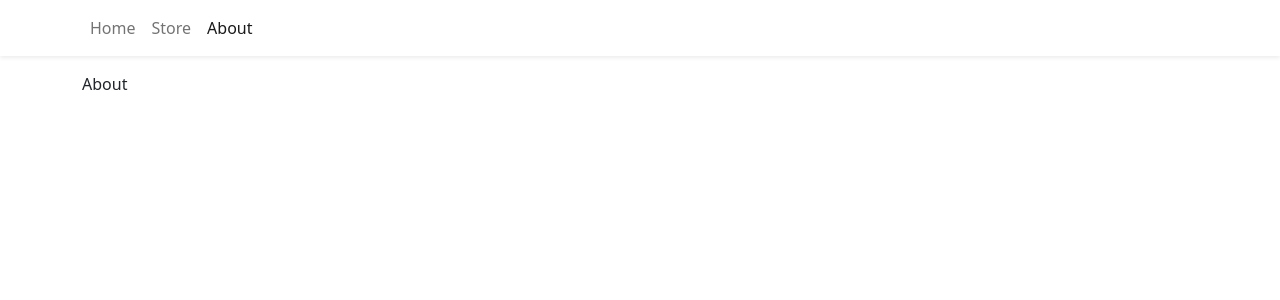
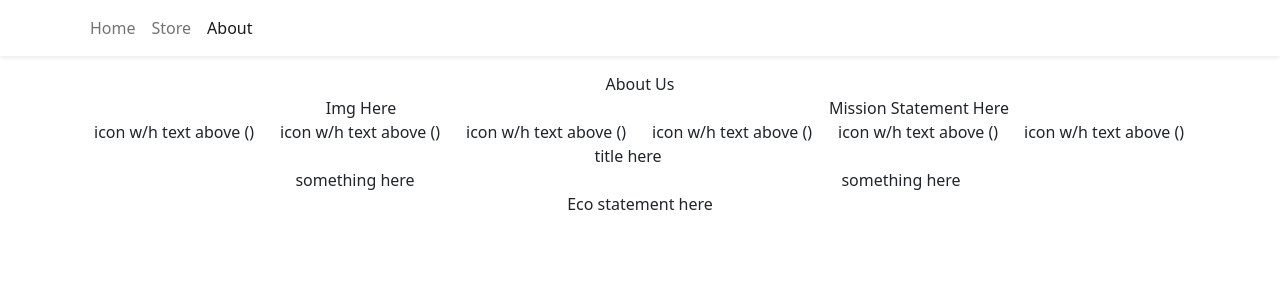
Before and after one commit to 2peagles/typescript, a React (Create React App) app in the folder react-typescript-demo/: page /about in a window 1280 px wide. Shown: the top 300 px of the page. Built offline with nearby package versions, Linux system fonts and the light colour scheme; no server answers; the HTML template or start-up script is replaced by a standard one.

Commit message:
page structures

```diff
--- a/react-typescript-demo/src/App.css
+++ b/react-typescript-demo/src/App.css
@@ -1,11 +1,4 @@
-.App {
-  text-align: center;
-}
 
-.App-logo {
-  height: 40vmin;
-  pointer-events: none;
-}
 
 @media (prefers-reduced-motion: no-preference) {
   .App-logo {
@@ -24,9 +17,6 @@
   color: white;
 }
 
-.App-link {
-  color: #61dafb;
-}
 
 @keyframes App-logo-spin {
   from {
--- a/react-typescript-demo/src/pages/About.tsx
+++ b/react-typescript-demo/src/pages/About.tsx
@@ -1,7 +1,40 @@
-import React from 'react'
+import React from 'react';
+import {Container, Row, Col} from 'react-bootstrap';
 
 export const About = () => {
   return (
-    <div>About</div>
+    <Container fluid >
+      <Row>
+        <Col className='d-flex align-items-center justify-content-center'> About Us </Col>
+      </Row>
+      <Row className='d-flex align-items-center justify-content-center'>
+        <Col className='d-flex align-items-center justify-content-center '> Img Here </Col>
+        <Col className='d-flex align-items-center justify-content-center'> Mission Statement Here  </Col>
+      </Row>
+      <Row>
+        <Container>
+          <Row>
+          <Col> icon w/h text above ()</Col>
+            <Col> icon w/h text above ()</Col>
+              <Col> icon w/h text above ()</Col>
+              <Col> icon w/h text above ()</Col>
+            <Col> icon w/h text above ()</Col>
+          <Col> icon w/h text above ()</Col>
+          </Row>
+        </Container>
+      </Row>
+      <Row>
+        <Row> <Col className='d-flex align-items-center justify-content-center'> title here </Col></Row>
+        <Row>
+          <Col className='d-flex align-items-center justify-content-center '> something here</Col>
+          <Col className='d-flex align-items-center justify-content-center '>
+             something here
+          </Col>
+         </Row>
+      </Row>
+      <Row>
+        <Col className='d-flex align-items-center justify-content-center text-align-center '> Eco statement here </Col>
+      </Row>
+    </Container>
   )
 }
--- a/react-typescript-demo/src/pages/Home.tsx
+++ b/react-typescript-demo/src/pages/Home.tsx
@@ -1,7 +1,38 @@
-import React from 'react'
+import React from 'react';
+import {Container, Col, Row} from 'react-bootstrap';
 
 export const Home = () => {
   return (
-    <div>Home</div>
+    <Container fluid >
+      <Row>
+        <Col className='d-flex align-items-center justify-content-center'> Home </Col>
+      </Row>
+      <Row>
+        <Container>
+          <Row>
+            <Col> icon w/h text above ()</Col>
+            <Col> icon w/h text above ()</Col>
+            <Col> icon w/h text above ()</Col>
+            <Col> icon w/h text above ()</Col>
+          </Row>
+        </Container>
+      </Row>
+      <Row>
+        <Row>
+          <Col className='d-flex align-items-center justify-content-center '> something here</Col>
+          <Col className='d-flex align-items-center justify-content-center '>
+            something here
+          </Col>
+        </Row>
+      </Row>
+      <Row>
+        <Row>
+          <Col className='d-flex align-items-center justify-content-center '> something here</Col>
+          <Col className='d-flex align-items-center justify-content-center '>
+            something here
+          </Col>
+        </Row>
+      </Row>
+    </Container>
   )
 }
```
